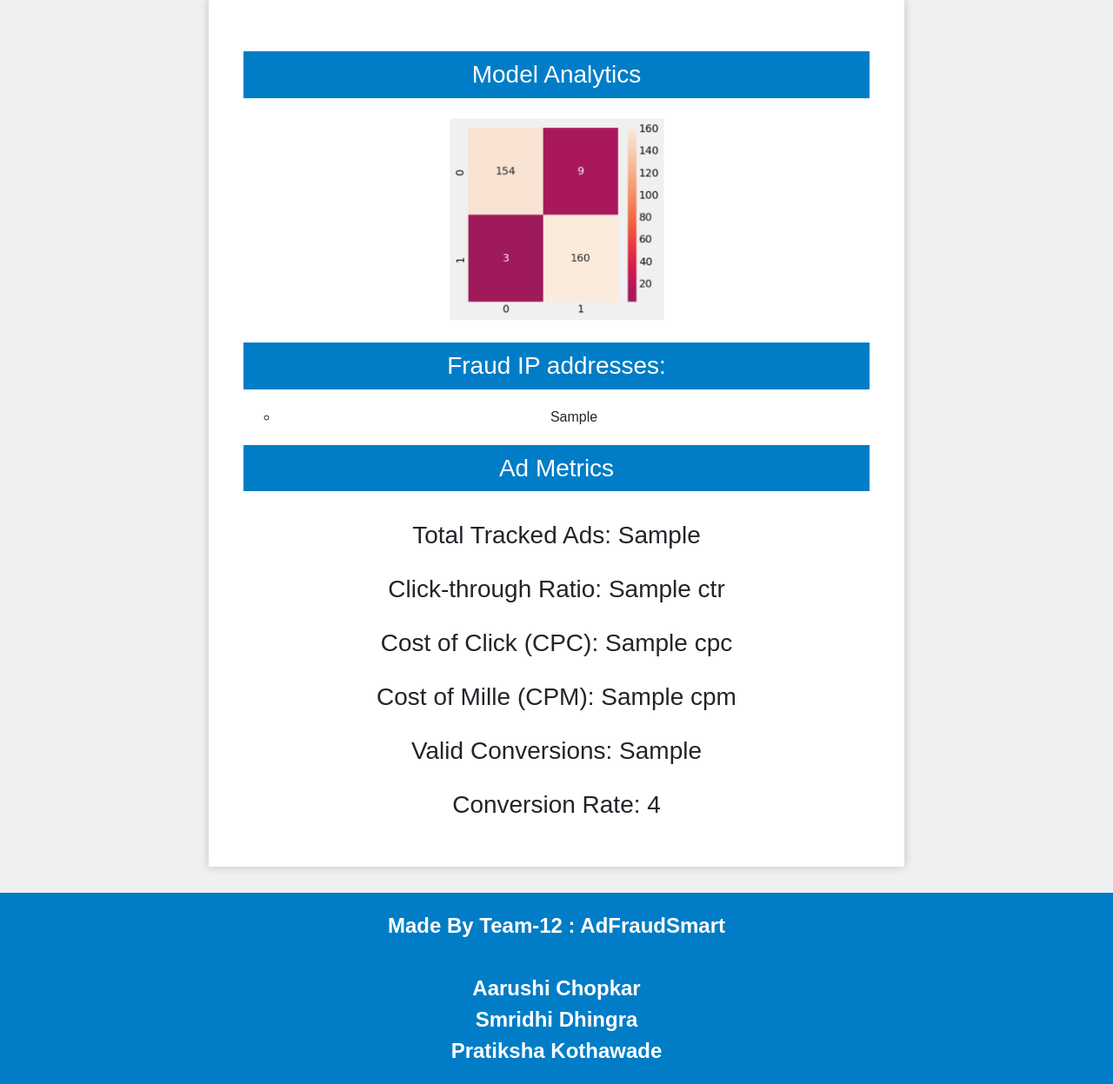
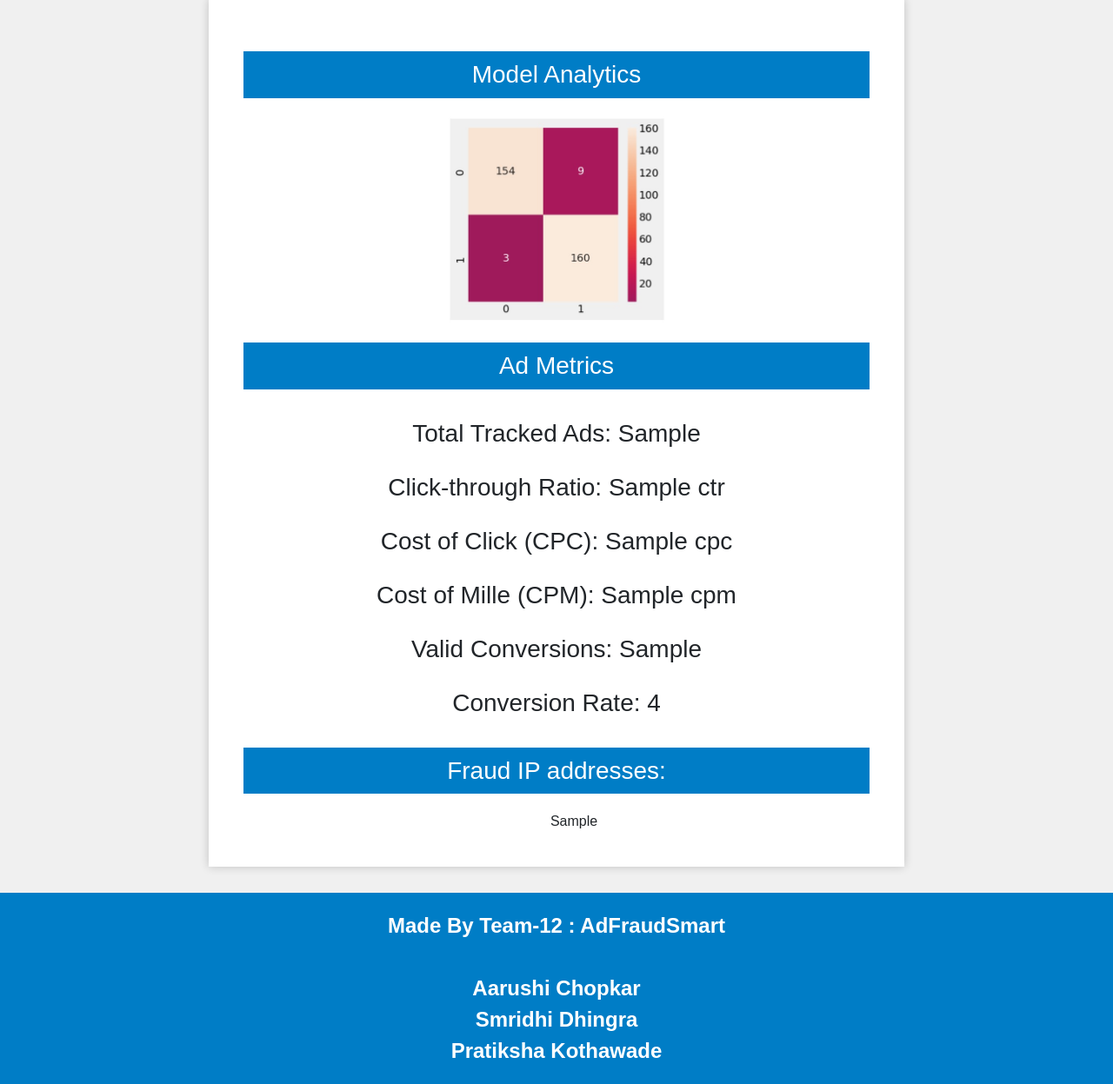
Before and after one commit to aarushichopkar/Team_12-Walmart-Hackathon, a Flask app: template templates/index.html in a window 1280 px wide. Shown: the part 899-2146 px from the top of the page at 87% size. Run offline with Flask 3, Linux system fonts and the light colour scheme; the template is opened without the code that fills it: most values are stand-ins (such as "Sample title", 1, 10 or a date in 2020); some libraries are stand-ins or nearby versions.

Commit message:
Update index.html Sequence Change

```diff
--- a/templates/index.html
+++ b/templates/index.html
@@ -80,14 +80,18 @@
         margin: 20px auto;
       }
       .div-content-list {
-        list-style-type: none;
+        list-style: none;
         padding: 0;
         margin: 0;
+      }
+      .div-content-list > ul {
+        list-style: none;
       }
       .div-content-list > li {
         font-size: 24px;
         padding: 10px;
         color: #ee0000;
+        list-style: none;
       }
       .div-content-unordered-list {
         list-style-type: none;
@@ -170,6 +174,16 @@
         alt="Imported Image here"
       />
 
+      <h4 class="div-content-h4">Ad Metrics</h4>
+      <ul class="div-content-unordered-list">
+        <li>Total Tracked Ads: {{metrics.tt}}</li>
+        <li>Click-through Ratio: {{ metrics.ctr }}</li>
+        <li>Cost of Click (CPC): {{ metrics.cpc }}</li>
+        <li>Cost of Mille (CPM): {{ metrics.cpm }}</li>
+        <li>Valid Conversions: {{ metrics.valid_conversions }}</li>
+        <li>Conversion Rate: {{ metrics.conversion_rate }}</li>
+      </ul>
+
       <h4 class="div-content-h4">Fraud IP addresses:</h4>
       <ol class="div-content-list">
         <ul>
@@ -179,15 +193,7 @@
         </ul>
       </ol>
 
-      <h4 class="div-content-h4">Ad Metrics</h4>
-      <ul class="div-content-unordered-list">
-        <li>Total Tracked Ads: {{metrics.tt}}</li>
-        <li>Click-through Ratio: {{ metrics.ctr }}</li>
-        <li>Cost of Click (CPC): {{ metrics.cpc }}</li>
-        <li>Cost of Mille (CPM): {{ metrics.cpm }}</li>
-        <li>Valid Conversions: {{ metrics.valid_conversions }}</li>
-        <li>Conversion Rate: {{ metrics.conversion_rate }}</li>
-      </ul>
+
     </div>
     <footer class="footer">
       Made By Team-12 : AdFraudSmart<br />
```
